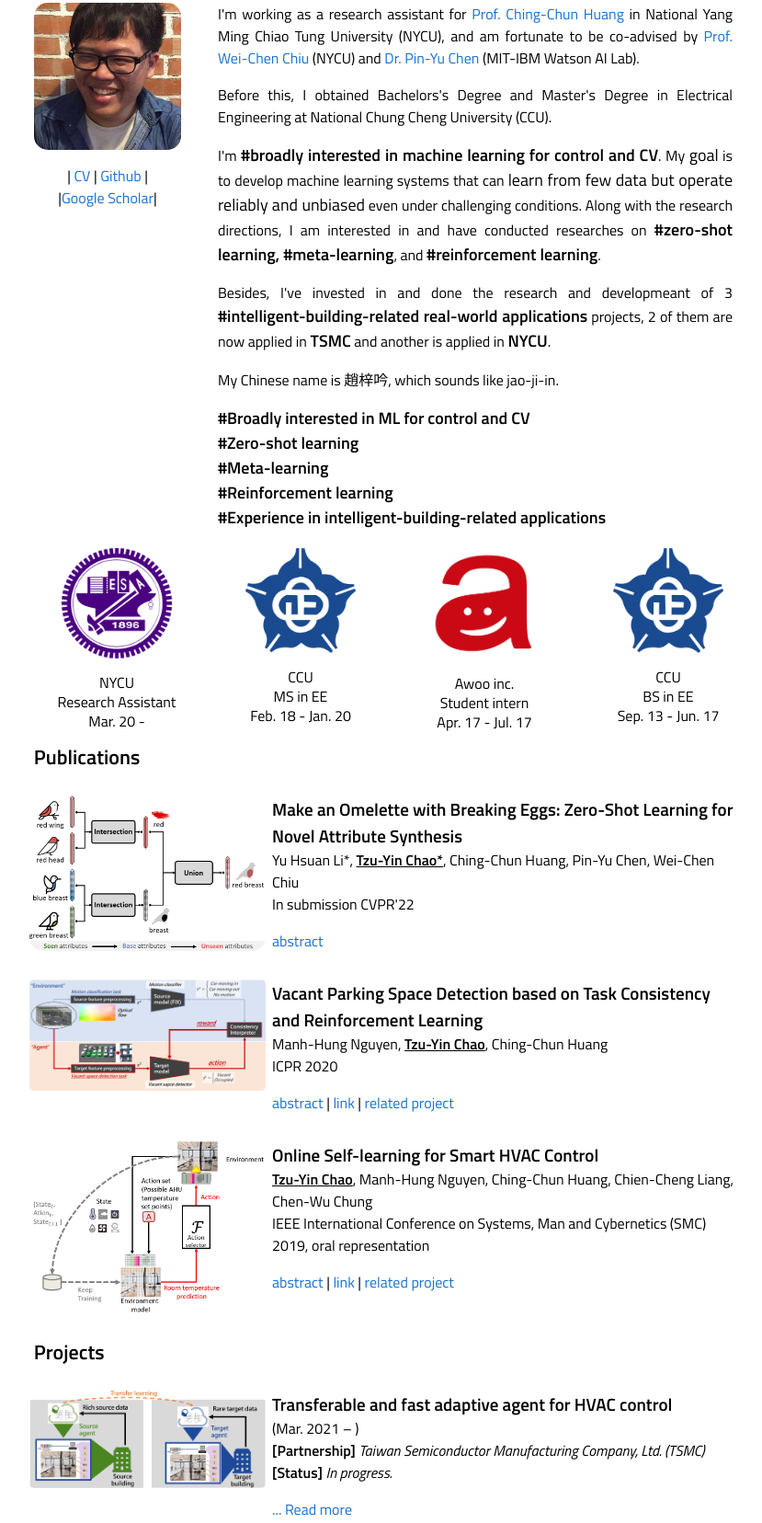
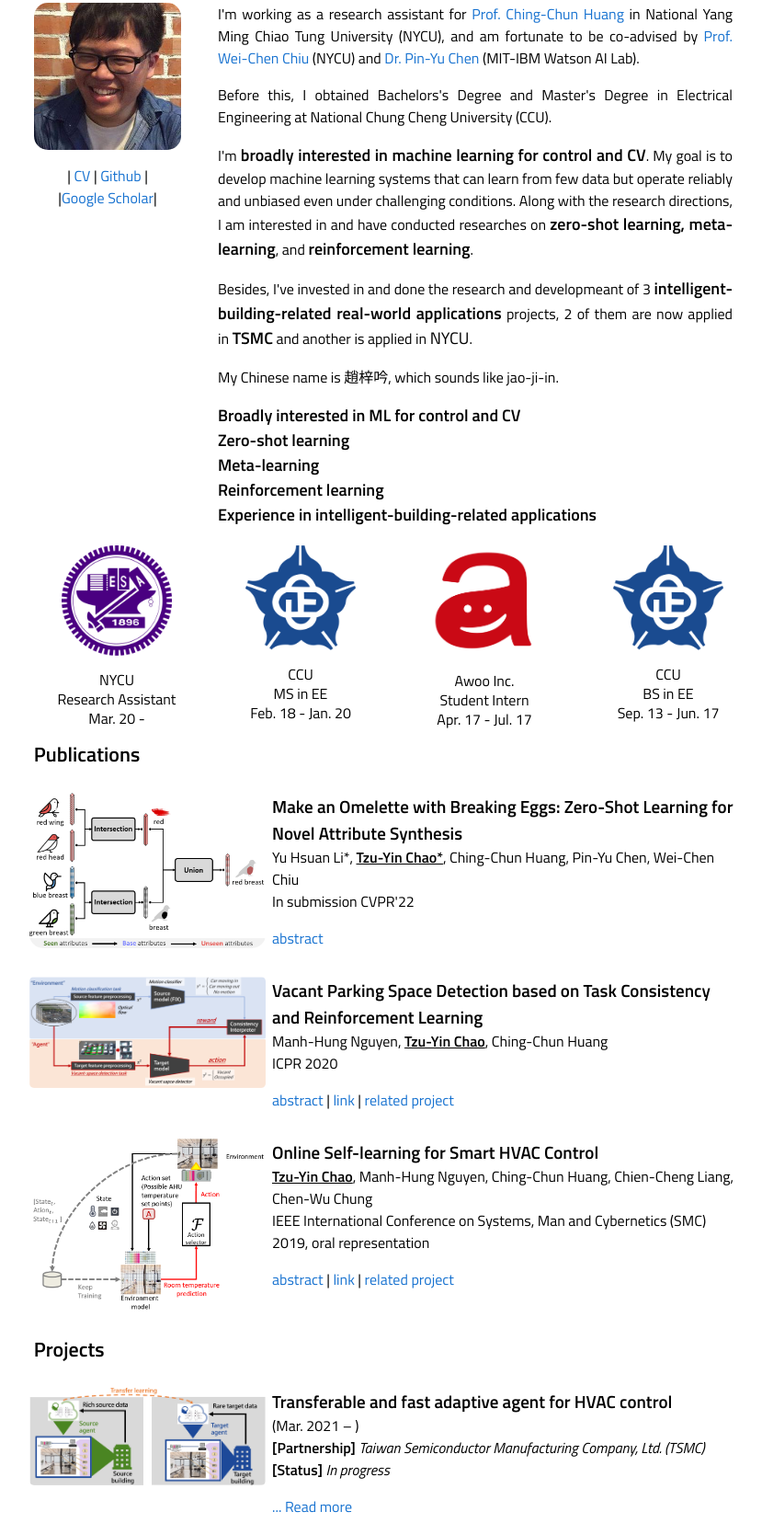
Before and after one commit to ChaoTzuYin/ChaoTzuYin.github.io, a plain HTML site: page index.html in a window 1280 px wide. Shown: the part 144-1800 px from the top of the page at 92% size, without its empty margins (223-1052 px from the left). Drawn offline with Linux system fonts and the light colour scheme.

Commit message:
Add files via upload

```diff
--- a/index.html
+++ b/index.html
@@ -100,17 +100,17 @@
 		Before this, I obtained Bachelors's Degree and Master's Degree in Electrical Engineering at National Chung Cheng University (CCU).
         </p>
         <p>
-			 I'm <strong><font size="4" color="black">#broadly interested in machine learning for control and CV</strong></font>. My <font size="4.8" color="black">goal</font> is to develop machine learning systems that can <font size="4.8" color="black">learn from few data but operate reliably and unbiased</font> even under challenging conditions.
-			 Along with the research directions, I am interested in and have conducted researches on <strong><font size="4" color="black">#zero-shot learning, #meta-learning</strong></font>, and <strong><font size="4" color="black">#reinforcement learning</strong></font>.
+			 I'm <strong><font size="4" color="black">broadly interested in machine learning for control and CV</strong></font>. My goal is to develop machine learning systems that can learn from few data but operate reliably and unbiased even under challenging conditions.
+			 Along with the research directions, I am interested in and have conducted researches on <strong><font size="4" color="black">zero-shot learning, meta-learning</strong></font>, and <strong><font size="4" color="black">reinforcement learning</strong></font>.
 		</p>
 		<p>
-			Besides, I've invested in and done the research and developmeant of 3 <strong><font size="4" color="black">#intelligent-building-related real-world applications</strong></font> projects, 2 of them are now applied in <strong><font size="4" color="black">TSMC</strong></font> and another is applied in <strong><font size="4" color="black">NYCU</strong></font>.
+			Besides, I've invested in and done the research and developmeant of 3 <strong><font size="4" color="black">intelligent-building-related real-world applications</strong></font> projects, 2 of them are now applied in <strong><font size="4" color="black">TSMC</strong></font> and another is applied in <font size="4" color="black">NYCU</font>.
         </p>
         <p>My Chinese name is 趙梓吟, which sounds like jao-ji-in.</p>
 
-		<p><strong><font size="4" color="black">#Broadly interested in ML for control and CV <br>
-		#Zero-shot learning <br>
-		#Meta-learning <br> #Reinforcement learning <br> #Experience in intelligent-building-related applications</font></strong></p>
+		<p><strong><font size="4" color="black">Broadly interested in ML for control and CV <br>
+		Zero-shot learning <br>
+		Meta-learning <br> Reinforcement learning <br> Experience in intelligent-building-related applications</font></strong></p>
 
         </td>
   </tr>
@@ -134,7 +134,7 @@
 
         <th width="16.6%" valign="top" align="center">
         <img src="images/awoo.png" alt="sym" width="60%"></a>
-        <p style="line-height:1.3; font-size:12pt">Awoo inc.<br>Student intern<br>Apr. 17 - Jul. 17</p>
+        <p style="line-height:1.3; font-size:12pt">Awoo Inc.<br>Student Intern<br>Apr. 17 - Jul. 17</p>
         </th>
 
 		<th width="16.6%" valign="top" align="center">
@@ -279,7 +279,7 @@
 				(Mar. 2021 – )
 				<br>
 				<strong>[Partnership]</strong> <em>Taiwan Semiconductor Manufacturing Company, Ltd. (TSMC)</em><br />
-				<strong>[Status]</strong> <em>In progress.</em><br />
+				<strong>[Status]</strong> <em>In progress</em><br />
 			</p>
 			<div class="paper" id="TSMC2021">
 			<a href="javascript:toggleblock('TSMC2021_abs')">... Read more</a>
@@ -365,7 +365,7 @@
 
 			<p>
 				<!-- <a href="#" id="ICLR22"> -->
-				<heading>Human occupancy estimation for smart building management</heading>
+				<heading>Human Occupancy Estimation for Smart Building Management</heading>
 			  <!-- </a> -->
 			  <br>
 			  (Mar. 2019 – Jul. 2020)
@@ -492,8 +492,8 @@
       <tr><td>
         <sectionheading>&nbsp;&nbsp;Patents</sectionheading>
         <ul>
-          <li> [2020/11] <b>HVAC control method (co-inventor) - TW Patent I746087</b> - Dynamic parameter adjustment for HVAC system based on machine learning approaches.</li>
-          <li> [2020/08] <b>Vacant parking space detection method and system (co-inventor) - TW Patent Pending 110129963</b> - A label-free learning-based vacant parking space detection system which can progress over time.</li>
+          <li> [2020/11] <b>TW Patent I746087</b> - Dynamic parameter adjustment for HVAC system based on machine learning approaches.</li>
+          <li> [2020/08] <b>TW Patent Pending 110129963</b> - A label-free learning-based vacant parking space detection system which can progress over time.</li>
         </ul>
       </td></tr>
     </table>
```
